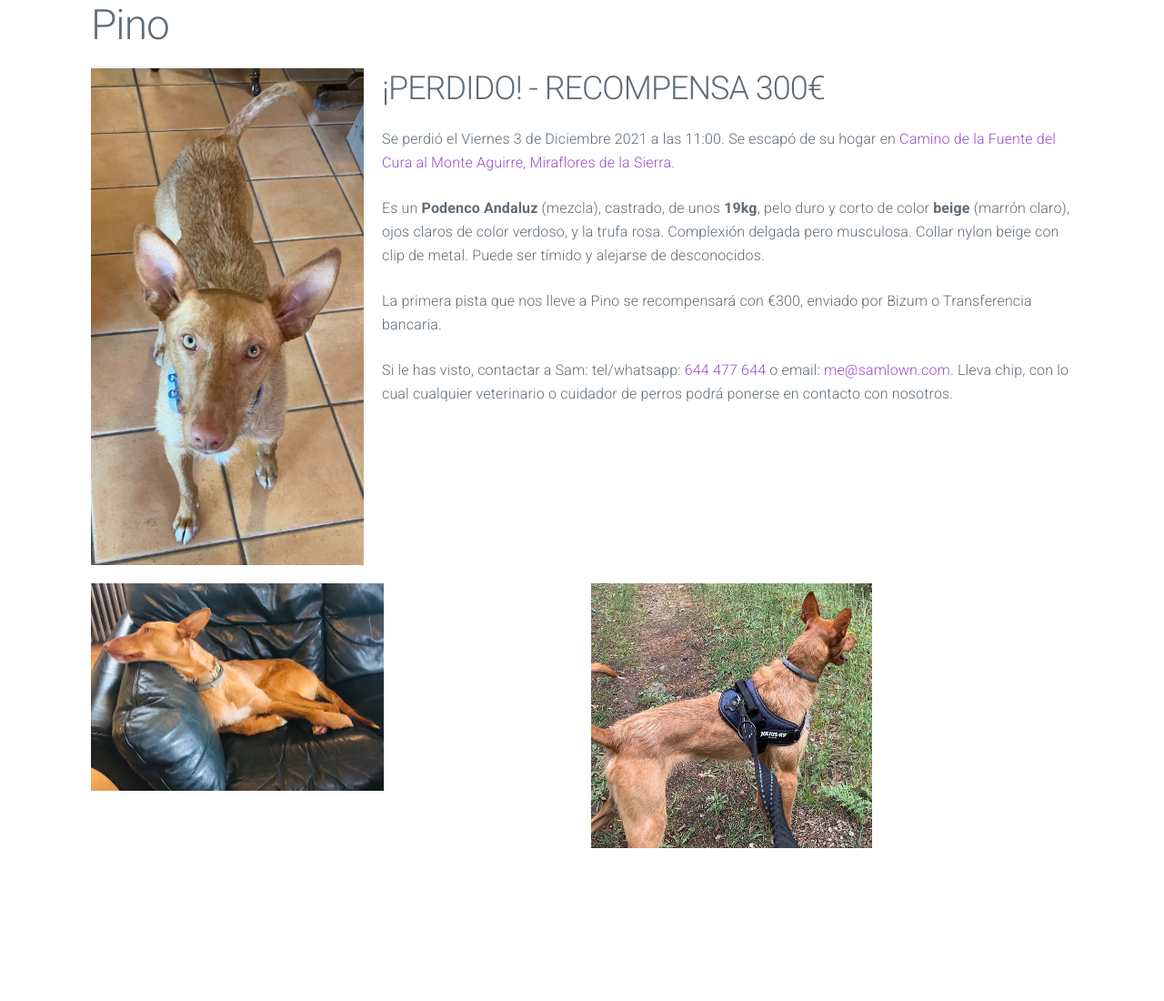
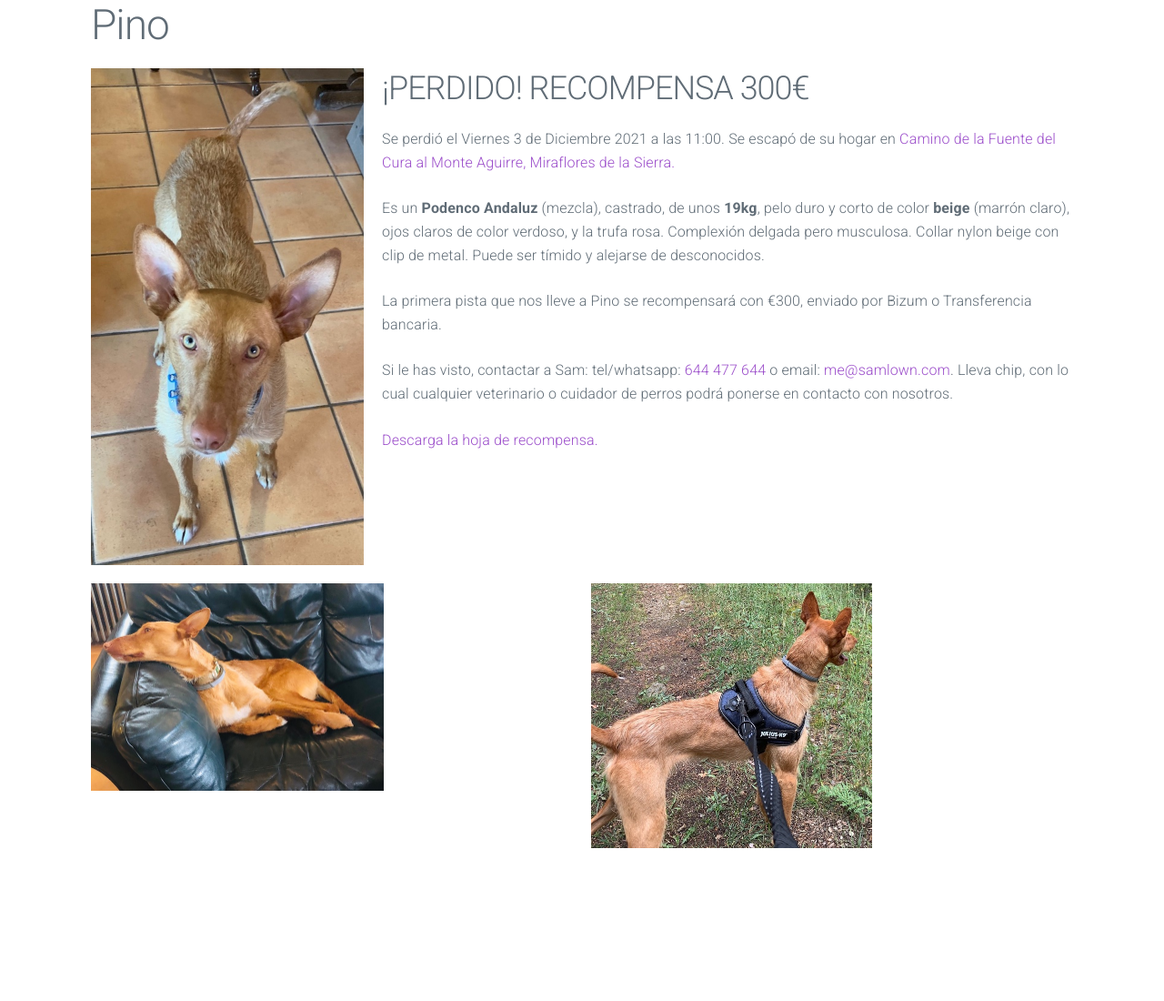
Before and after one commit to samlown/pino.dog, a plain HTML site: page index.html in a window 1280 px wide. Shown: the top 1100 px of the page at 91% size. Drawn offline with nearby package versions, Linux system fonts and the light colour scheme; grey boxes are pictures that could not be loaded.

Commit message:
Adding PDF

```diff
--- a/index.html
+++ b/index.html
@@ -38,7 +38,7 @@
 
       <img id="pino-img1" src="images/image4.jpg" width="320" height="566" alt="Pino standing" />
 
-      <h2>¡PERDIDO! - RECOMPENSA 300€</h2>
+      <h2>¡PERDIDO! RECOMPENSA 300€</h2>
 
       <p>
       Se perdió el Viernes 3 de Diciembre 2021 a las 11:00. Se escapó de su hogar en <a href="https://goo.gl/maps/NDvpXg2NQCihoNUg9">Camino de la Fuente del Cura al Monte Aguirre, Miraflores de la Sierra.</a>
@@ -56,6 +56,10 @@
         Si le has visto, contactar a Sam: tel/whatsapp: <a href="tel:+34644477644">644 477 644</a> o email: <a href="mailto:me@samlown.com">me@samlown.com</a>. Lleva chip, con lo cual cualquier veterinario o cuidador de perros podrá ponerse en contacto con nosotros.
       </p>
 
+      <p>
+        <a download href="assets/recompensa.pdf">Descarga la hoja de recompensa.</a>
+      </p>
+
       <div class="row">
         <div class="column">
            <img src="images/image3.jpg" width="322" height="228" alt="Pino en sofa" />
```
Also changed, not shown: 2 other files.
